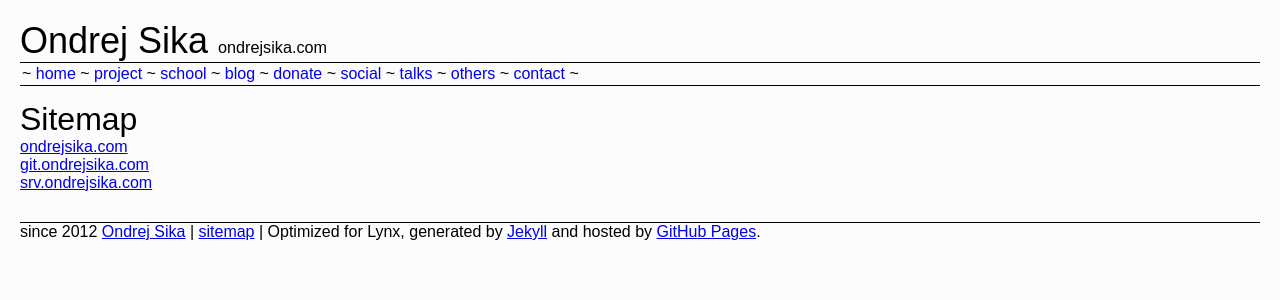
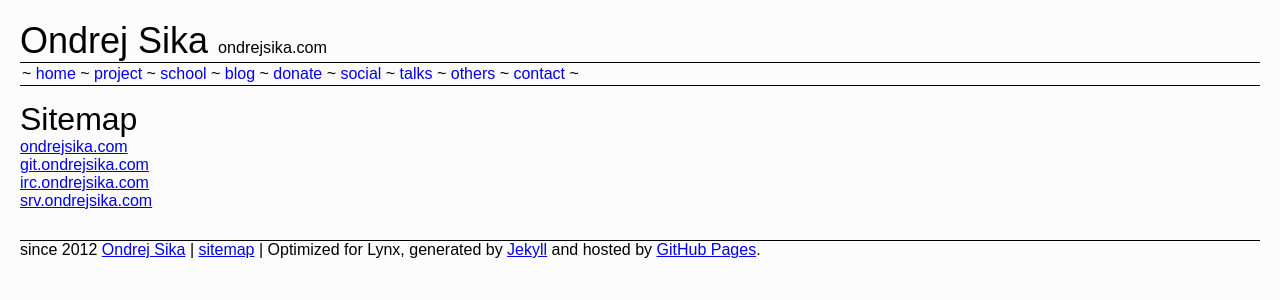
Before and after one commit to ondrejsika/ondrejsika.com, a Jekyll site: the page built from sitemap.md, in a window 1280 px wide. Shown: the top 300 px of the page. Built offline with Jekyll 4.4.1, drawn with Linux system fonts in a browser that asks for light colours; Markdown is read by kramdown in place of the engine named in the settings; comment, search, counter and statistics services are not loaded.

Commit message:
add irc.ondrejsika.com to sitemap

```diff
--- a/sitemap.md
+++ b/sitemap.md
@@ -8,4 +8,5 @@
 
 * [ondrejsika.com](/)
 * [git.ondrejsika.com](http://git.ondrejsika.com)
+* [irc.ondrejsika.com](http://irc.ondrejsika.com)
 * [srv.ondrejsika.com](http://srv.ondrejsika.com)
```
